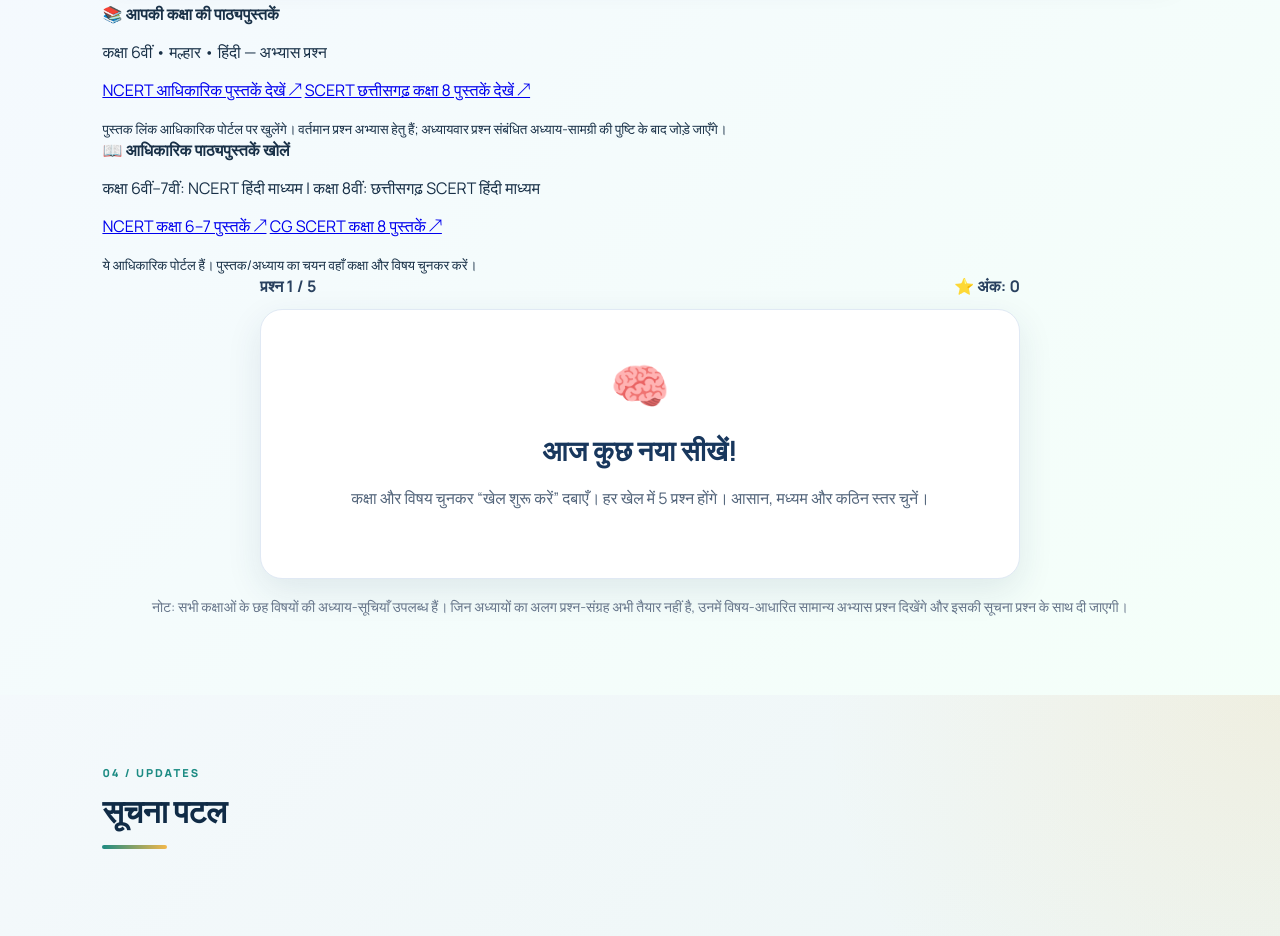
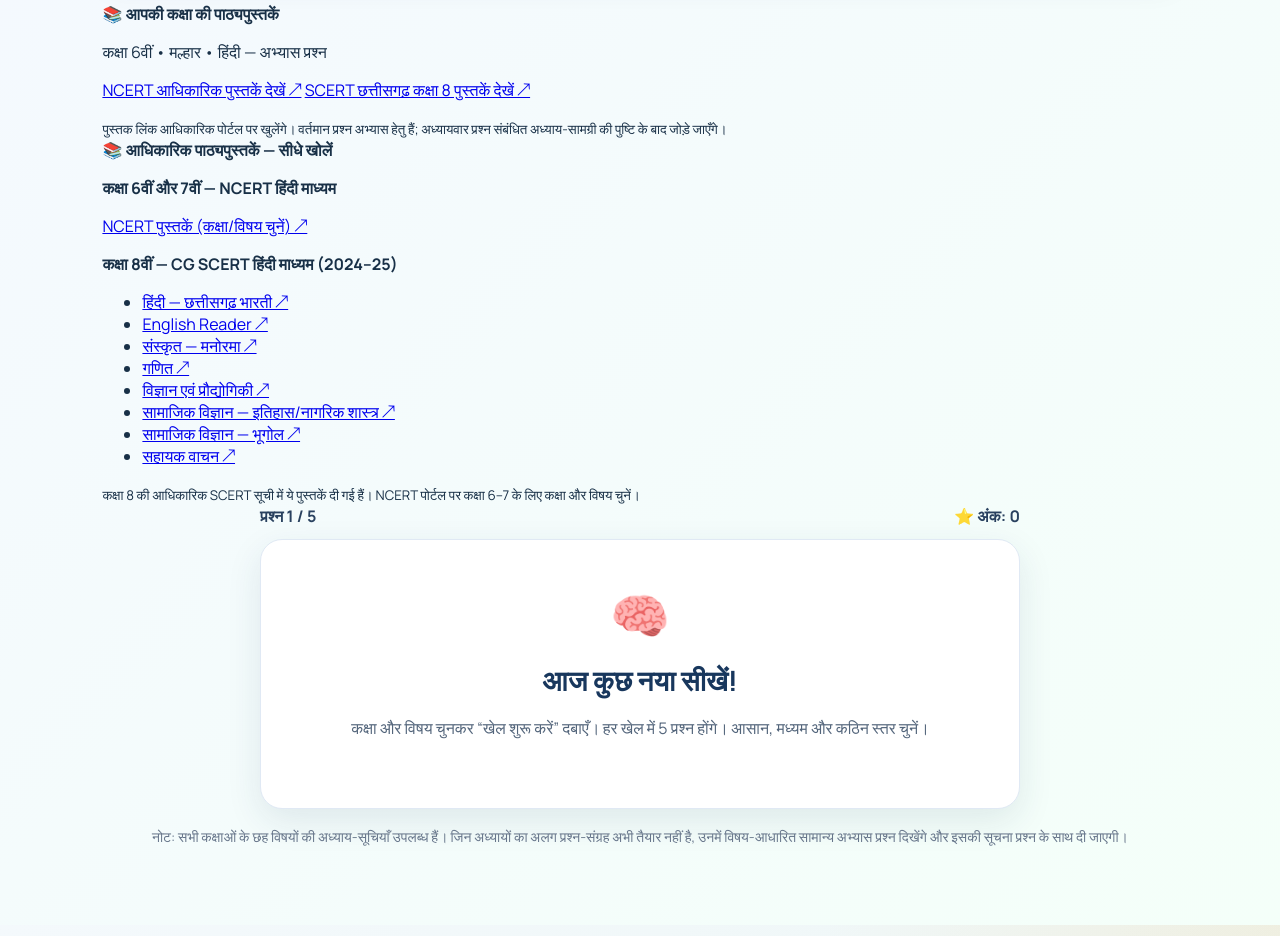
Before and after one commit to sahusatish40-bit/govt-boys-ms-g-jamgaon, a plain HTML site: page index.html in a window 1280 px wide. Shown: the part 6565-7501 px from the top of the page. Drawn offline with Linux system fonts and the light colour scheme; no server answers.

Commit message:
Add direct official NCERT and CG SCERT textbook links for all Class 8 subjects

```diff
--- a/index.html
+++ b/index.html
@@ -300,10 +300,21 @@ style="width:85px;height:85px;object-fit:contain;">
     <small>पुस्तक लिंक आधिकारिक पोर्टल पर खुलेंगे। वर्तमान प्रश्न अभ्यास हेतु हैं; अध्यायवार प्रश्न संबंधित अध्याय-सामग्री की पुष्टि के बाद जोड़े जाएँगे।</small>
   </div>
   <div class="game-book-source" id="officialGameBooks">
- <strong>📖 आधिकारिक पाठ्यपुस्तकें खोलें</strong>
- <p>कक्षा 6वीं–7वीं: NCERT हिंदी माध्यम | कक्षा 8वीं: छत्तीसगढ़ SCERT हिंदी माध्यम</p>
- <p class="game-source-links"><a href="https://ncert.nic.in/textbook.php" target="_blank" rel="noopener">NCERT कक्षा 6–7 पुस्तकें ↗</a> <a href="https://scert.cg.gov.in/pdf/textbook-2024-25/textbook-2024-25.htm" target="_blank" rel="noopener">CG SCERT कक्षा 8 पुस्तकें ↗</a></p>
- <small>ये आधिकारिक पोर्टल हैं। पुस्तक/अध्याय का चयन वहाँ कक्षा और विषय चुनकर करें।</small>
+ <strong>📚 आधिकारिक पाठ्यपुस्तकें — सीधे खोलें</strong>
+ <p><b>कक्षा 6वीं और 7वीं — NCERT हिंदी माध्यम</b></p>
+ <p class="game-source-links"><a href="https://ncert.nic.in/textbook.php" target="_blank" rel="noopener">NCERT पुस्तकें (कक्षा/विषय चुनें) ↗</a></p>
+ <p><b>कक्षा 8वीं — CG SCERT हिंदी माध्यम (2024–25)</b></p>
+ <ul>
+ <li><a href="https://scert.cg.gov.in/pdf/textbook-2024-25/Reduced_Class-8-Hindi-2024-25.pdf" target="_blank" rel="noopener">हिंदी — छत्तीसगढ़ भारती ↗</a></li>
+ <li><a href="https://scert.cg.gov.in/pdf/textbook-2024-25/Reduced_Class-8-English%20Reader-2024-25.pdf" target="_blank" rel="noopener">English Reader ↗</a></li>
+ <li><a href="https://scert.cg.gov.in/pdf/textbook-2024-25/Reduced_Class-8-Sanskrit-2024-25.pdf" target="_blank" rel="noopener">संस्कृत — मनोरमा ↗</a></li>
+ <li><a href="https://scert.cg.gov.in/pdf/textbook-2024-25/Reduced_Class-8-Ganit-2024-25.pdf" target="_blank" rel="noopener">गणित ↗</a></li>
+ <li><a href="https://scert.cg.gov.in/pdf/textbook-2024-25/Reduced_Class-8-Vigyan-2024-25.pdf" target="_blank" rel="noopener">विज्ञान एवं प्रौद्योगिकी ↗</a></li>
+ <li><a href="https://scert.cg.gov.in/pdf/textbook-2024-25/Reduced_Class-8-Samajik%20Vigyan-Part-I-Itihas%20Nagrikshastra-2024-25.pdf" target="_blank" rel="noopener">सामाजिक विज्ञान — इतिहास/नागरिक शास्त्र ↗</a></li>
+ <li><a href="https://scert.cg.gov.in/pdf/textbook-2024-25/Reduced_Class-8-Samajik%20Vigyan-Bhugol-2024-25.pdf" target="_blank" rel="noopener">सामाजिक विज्ञान — भूगोल ↗</a></li>
+ <li><a href="https://scert.cg.gov.in/pdf/textbook-2024-25/Reduced_Class-8-Sahayakwachan-2024-25.pdf" target="_blank" rel="noopener">सहायक वाचन ↗</a></li>
+ </ul>
+ <small>कक्षा 8 की आधिकारिक SCERT सूची में ये पुस्तकें दी गई हैं। NCERT पोर्टल पर कक्षा 6–7 के लिए कक्षा और विषय चुनें।</small>
  </div>
   <div class="game-scorebar"><span id="gameProgress">प्रश्न 1 / 5</span><strong id="gameScore">⭐ अंक: 0</strong></div>
   <div id="learningGameCard" class="learning-game-card" aria-live="polite">
```
